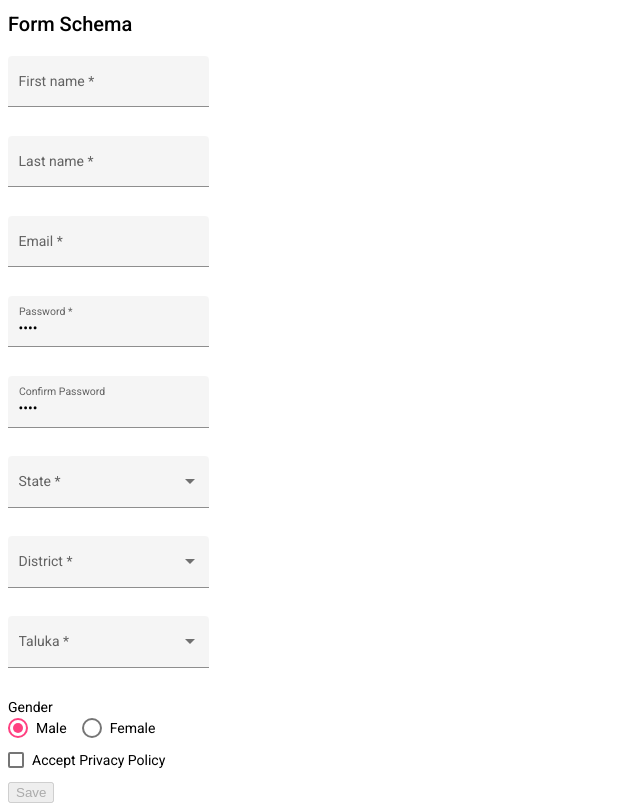
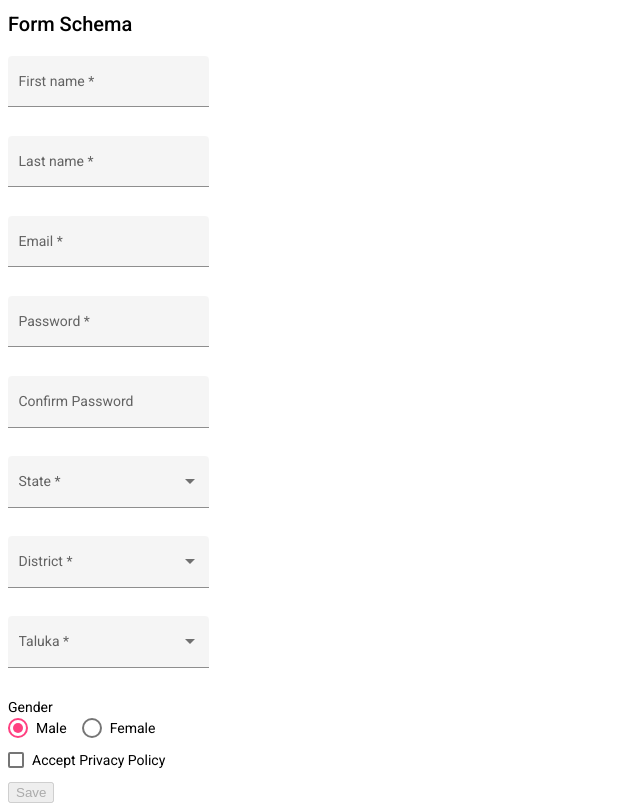
Before and after one commit to hirensojitra/angular-schema, an Angular app: page / in a window 1280 px wide. Shown: the whole page, without its empty margins (0-640 px from the left). Built offline with nearby package versions, Linux system fonts and the light colour scheme.

Commit message:
Value removed

```diff
--- a/src/app/form/form.service.ts
+++ b/src/app/form/form.service.ts
@@ -45,7 +45,7 @@ export class FormService {
       { value: 'LK', text: 'Ladakh' },
       { value: 'LD', text: 'Lakshadweep' },
       { value: 'DL', text: 'Delhi' },
-      { value: 'PU', text: 'Puducherry' }
+      { value: 'PU', text: 'Puducherry' },
     ];
     var districts = [
       { value: 'AHM', text: 'Ahmedabad', filter: 'GJ' },
@@ -80,7 +80,7 @@ export class FormService {
       { value: 'SNG', text: 'Surendranagar', filter: 'GJ' },
       { value: 'TAP', text: 'Tapi (Vyara)', filter: 'GJ' },
       { value: 'VDR', text: 'Vadodara', filter: 'GJ' },
-      { value: 'VSD', text: 'Valsad', filter: 'GJ' }
+      { value: 'VSD', text: 'Valsad', filter: 'GJ' },
     ];
     var taluka = [
       { value: 'AMR', text: 'Amreli', filter: 'AMR' },
@@ -101,7 +101,7 @@ export class FormService {
       { value: 'DSK', text: 'Daskroi', filter: 'AHM' },
       { value: 'DHL', text: 'Dholka', filter: 'AHM' },
       { value: 'BVL', text: 'Bavla', filter: 'AHM' },
-      { value: 'DND', text: 'Dhandhuka', filter: 'AHM' }
+      { value: 'DND', text: 'Dhandhuka', filter: 'AHM' },
     ];
     const fields: FormBase<string>[] = [
       new CheckboxFields({
@@ -170,7 +170,7 @@ export class FormService {
         type: 'text',
         order: 1,
         required: true,
-        validators: ['CheckEmail']
+        validators: ['CheckEmail'],
       }),
       new TextboxFields({
         key: 'password',
@@ -178,29 +178,27 @@ export class FormService {
         type: 'password',
         order: 1,
         required: true,
-        value: 'aA@1',
+        value: '',
         validators: [
-          { 'minCharacter': 3 },
-          { 'maxCharacter': 15 },
-          { 'minLowerCharacter': 1 },
+          { minCharacter: 3 },
+          { maxCharacter: 15 },
+          { minLowerCharacter: 1 },
           // { 'maxLowerCharacter': 2 },
-          { 'minUpperCharacter': 1 },
+          { minUpperCharacter: 1 },
           // { 'maxUpperCharacter': 2 },
-          { 'minSpecialCharacter': 1 },
+          { minSpecialCharacter: 1 },
           // { 'maxSpecialCharacter': 2 },
-          { 'minDigitCharacter': 1 },
+          { minDigitCharacter: 1 },
           // { 'maxDigitCharacter': 2 }
-        ]
+        ],
       }),
       new TextboxFields({
         key: 'confirmPassword',
         label: 'Confirm Password',
         type: 'password',
         order: 1,
-        value: 'aA@1',
-        validators: [
-          { 'match': 'password' }
-        ]
+        value: '',
+        validators: [{ match: 'password' }],
       }),
     ];
     return of(fields.sort((a, b) => a.order - b.order));
```
